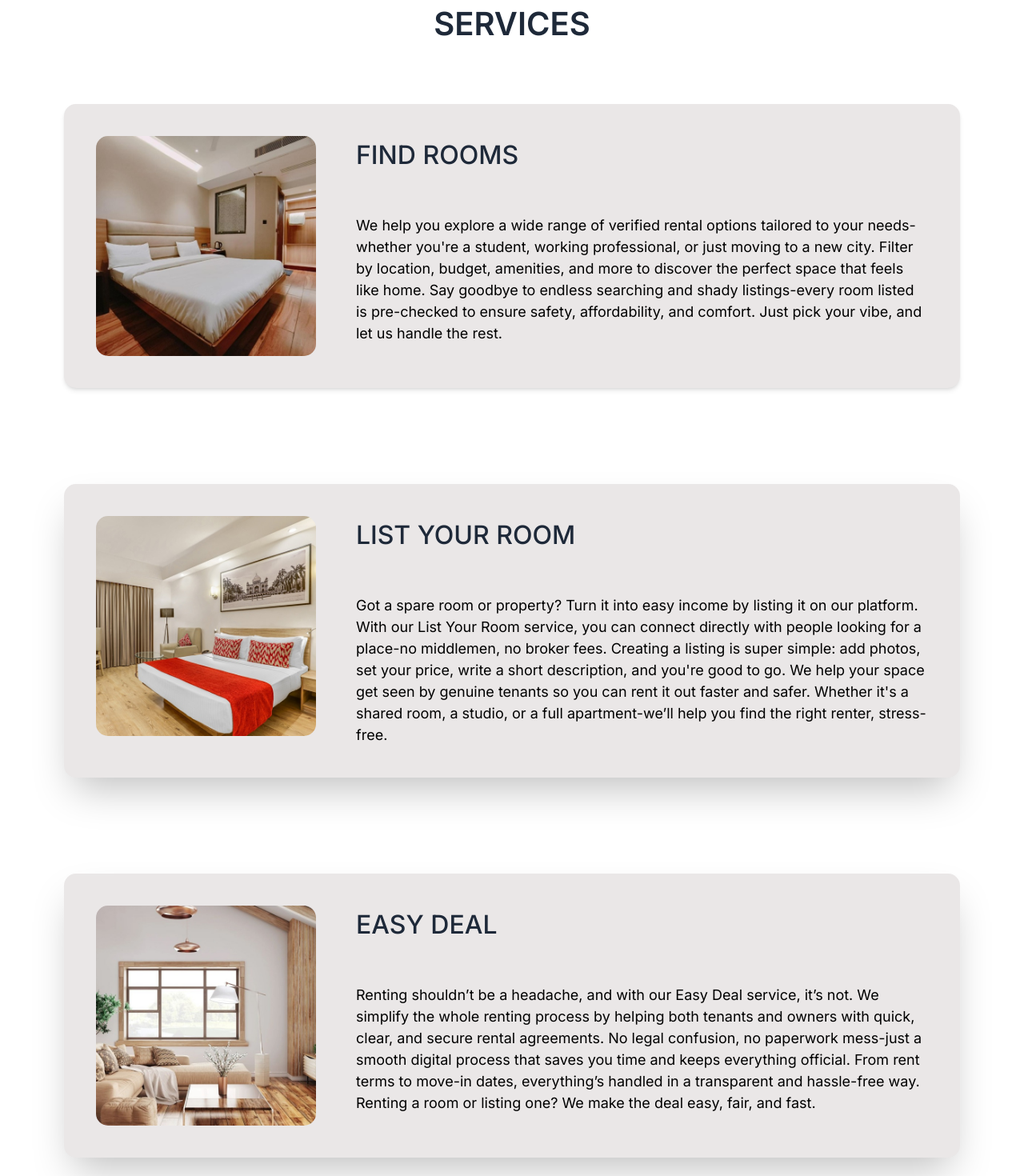
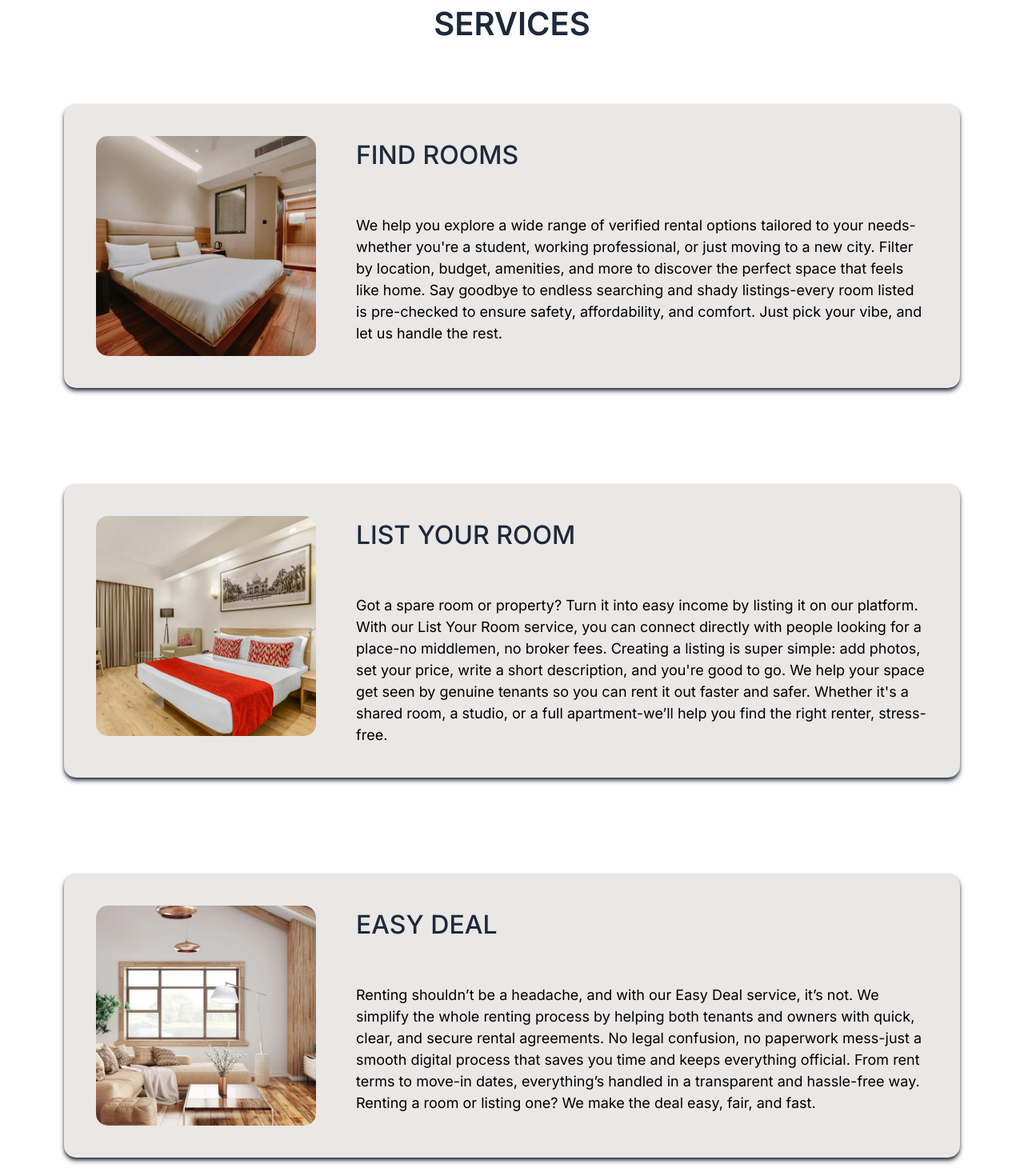
Before and after one commit to rohitkumar893/roomsley, a React (Vite) app: page / in a window 1280 px wide. Shown: the part 1060-2530 px from the top of the page at 80% size. Built offline with nearby package versions, Linux system fonts and the light colour scheme.

Commit message:
fixed div shadows

```diff
--- a/src/App.jsx
+++ b/src/App.jsx
@@ -44,7 +44,7 @@ function App() {
       <div className='second flex flex-col gap-[120px]'>
         <h1 className='services text-[40px] text-center text font-semibold text-gray-800'>SERVICES</h1>
 
-        <div className='findrooms flex flex-col sm:flex-row gap-[50px] w-full rounded-[15px] shadow-md'>
+        <div className='findrooms flex flex-col sm:flex-row gap-[50px] w-full rounded-[15px] shadow-md shadow-gray-800'>
           <img src='dispimg.jpg' className='h-[275px] w-[275px] rounded-[15px]'></img>
 
           <div className='flex flex-col gap-[50px]'>
@@ -57,7 +57,7 @@ function App() {
           </div>
         </div>
 
-        <div className="listrooms flex flex-col sm:flex-row gap-[50px] w-full rounded-[15px] shadow-2xl">
+        <div className="listrooms flex flex-col sm:flex-row gap-[50px] w-full rounded-[15px] shadow-md shadow-gray-800">
           <img src='dispimg2.jpg' className='h-[275px] w-[275px] rounded-[15px]'></img>
           <div className='flex flex-col gap-[50px]'>
             <h1 className='text-[32px] text-gray-800 font-medium'>LIST YOUR ROOM</h1>
@@ -69,7 +69,7 @@ function App() {
           </div>
         </div>
 
-        <div className="easydeal flex flex-col sm:flex-row gap-[50px] w-full rounded-[15px] shadow-2xl">
+        <div className="easydeal flex flex-col sm:flex-row gap-[50px] w-full rounded-[15px] shadow-md shadow-gray-800">
           <img src='dispimg3.jpg' className='h-[275px] w-[275px] rounded-[15px]'></img>
           <div className='flex flex-col gap-[50px]'>
             <h1 className='text-[32px] text-gray-800 font-medium'>EASY DEAL</h1>
```
